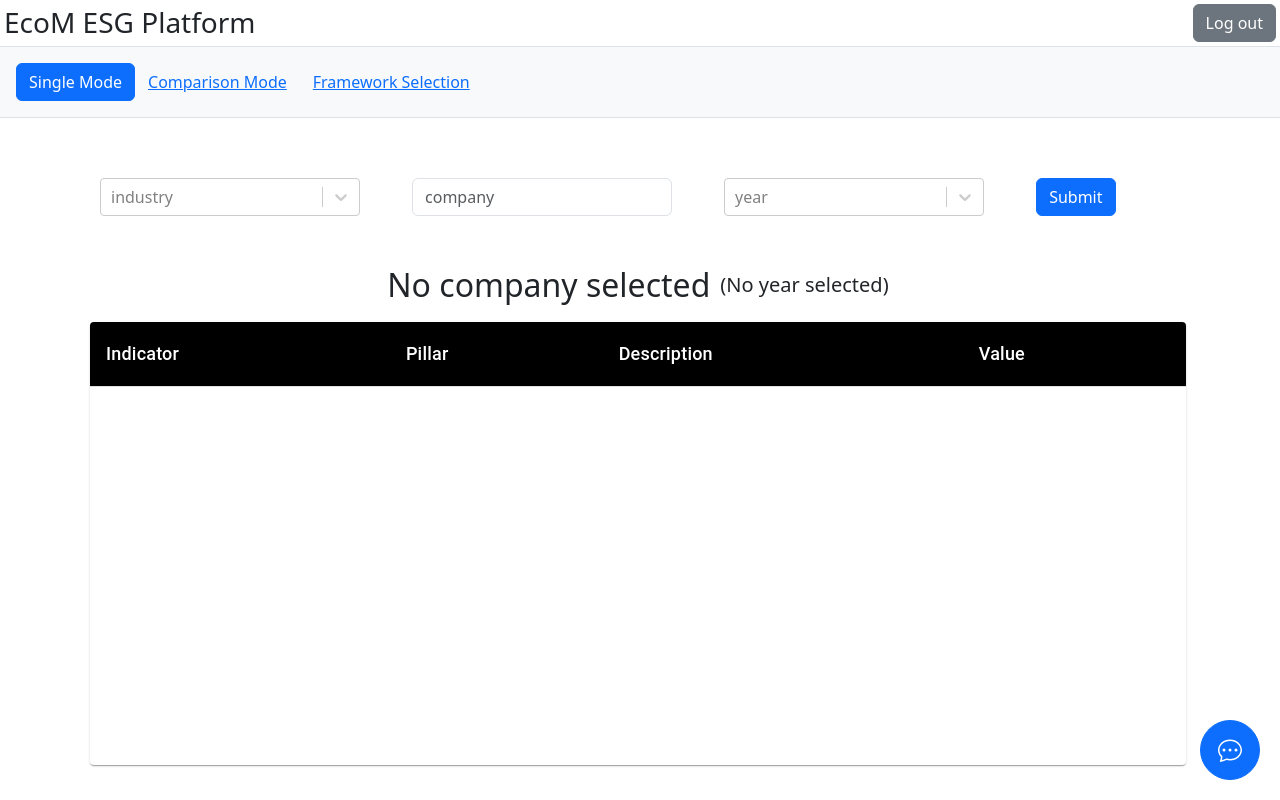
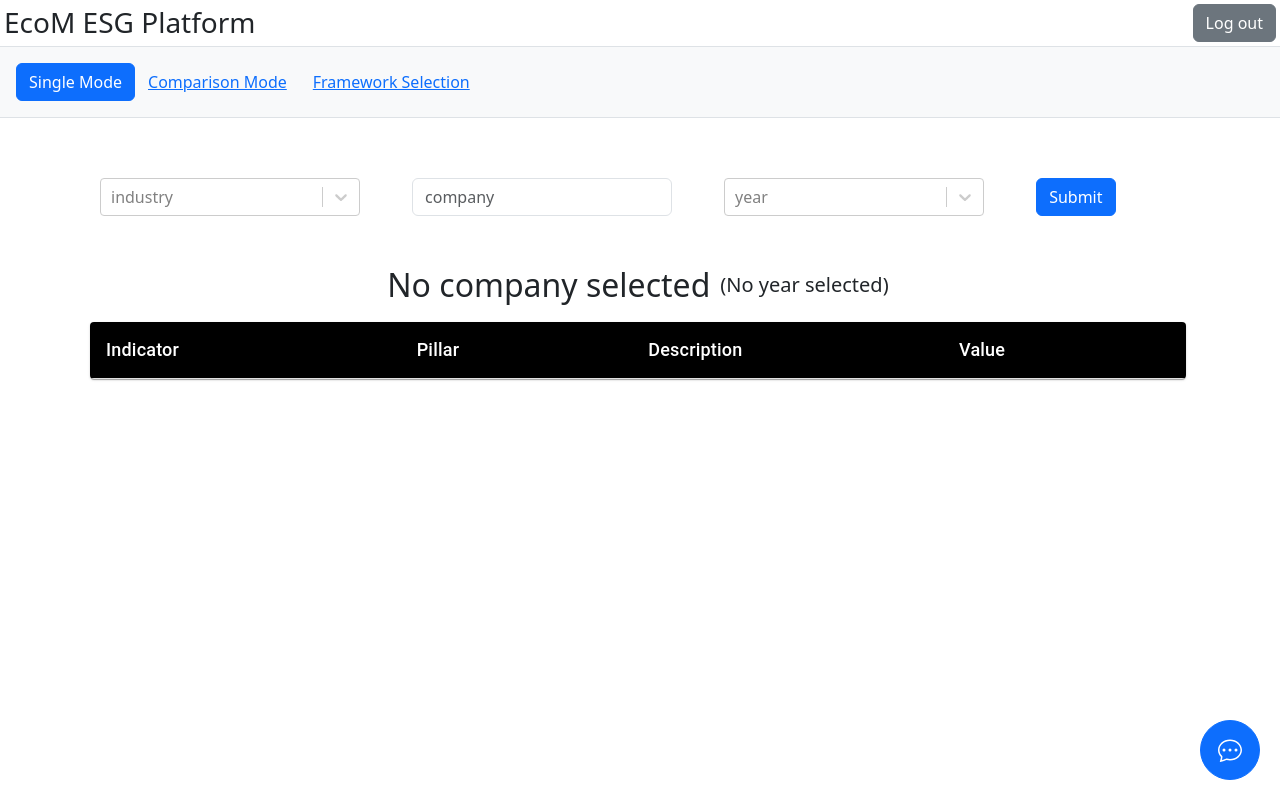
Before and after one commit to no0sphere/EcoM-ESG, a React (Vite) app: page /SingleMode in a window 1280 px wide. Shown: the top 800 px of the page. Built offline with nearby package versions, Linux system fonts and the light colour scheme; sample sign-in values are in the browser's storage; what chartjs-plugin-datalabels would draw is missing.

Commit message:
Modified css for single and compared modes

```diff
--- a/src/components/ComparisonModeData.jsx
+++ b/src/components/ComparisonModeData.jsx
@@ -369,7 +369,7 @@ const UserItem = ({ user }) => (
                             Add Company
                         </Button>
                     </div>
-                    <div id={element + "Company"} style={{ display: SlotContentVisible[index] ? 'block' : 'none', height: '100%', position: 'relative',paddingTop: '25px' }}>
+                    <div id={element + "Company"} style={{ display: SlotContentVisible[index] ? 'flex' : 'none', height: '100%', position: 'relative', paddingTop: '25px', flexDirection:'column',justifyContent:'center', alignItems:'center'}}>
                         <button type="button" className="btn-close" aria-label="Close" onClick={() => RemoveCompany(index)} style={{ position: 'absolute', top: '8px', right: '8px' }}></button>
                         <div id={element + "Company" + "Name&year"} style={{
                             display: 'flex', justifyContent: 'center', alignItems: 'center', height: '10%', flexDirection: 'row',
@@ -379,7 +379,7 @@ const UserItem = ({ user }) => (
                         </div>
 
                         <TableContainer component={Paper} sx={{
-                            display: 'flex', justifyContent: 'center', width: '100%', height: '90%', overflow: 'auto'
+                            display: 'flex', justifyContent: 'center', width: '95', height: '85%', overflow: 'auto'
                         }} className="scrollable-div">
                             <Table>
                                 <TableHead>
--- a/src/components/SingleModeData.jsx
+++ b/src/components/SingleModeData.jsx
@@ -313,15 +313,15 @@ const SingleModeData = () => {
                         <h5 style={{ marginLeft: '5px' }}>{selectedYear ? "(" + selectedYear.label + ")" : '(No year selected)'}</h5>
                     </div>
                     <TableContainer component={Paper} sx={{
-                        display: 'flex', justifyContent: 'center', width: '100%', height: '100%', overflow: 'auto'
+                        display: 'flex', justifyContent: 'center', width: '100%', maxHeight: '100%', overflow: 'auto'
                     }}>
                         <Table>
-                            <TableHead sx={{ height: '8vh' }}>
+                            <TableHead>
                                 <TableRow>
-                                    <StyledTableCell scope="col">Indicator</StyledTableCell>
-                                    <StyledTableCell scope="col">Pillar</StyledTableCell>
-                                    <StyledTableCell scope="col">Description</StyledTableCell>
-                                    <StyledTableCell scope="col">Value</StyledTableCell>
+                                    <StyledTableCell scope="col" sx={{ maxWidth: '100px'}}>Indicator</StyledTableCell>
+                                    <StyledTableCell scope="col" sx={{ maxWidth: '100px' }}>Pillar</StyledTableCell>
+                                    <StyledTableCell scope="col" sx={{ maxWidth: '100px' }}>Description</StyledTableCell>
+                                    <StyledTableCell scope="col" sx={{ maxWidth: '100px' }}>Value</StyledTableCell>
                             </TableRow>
                         </TableHead>
                             <TableBody>
```
